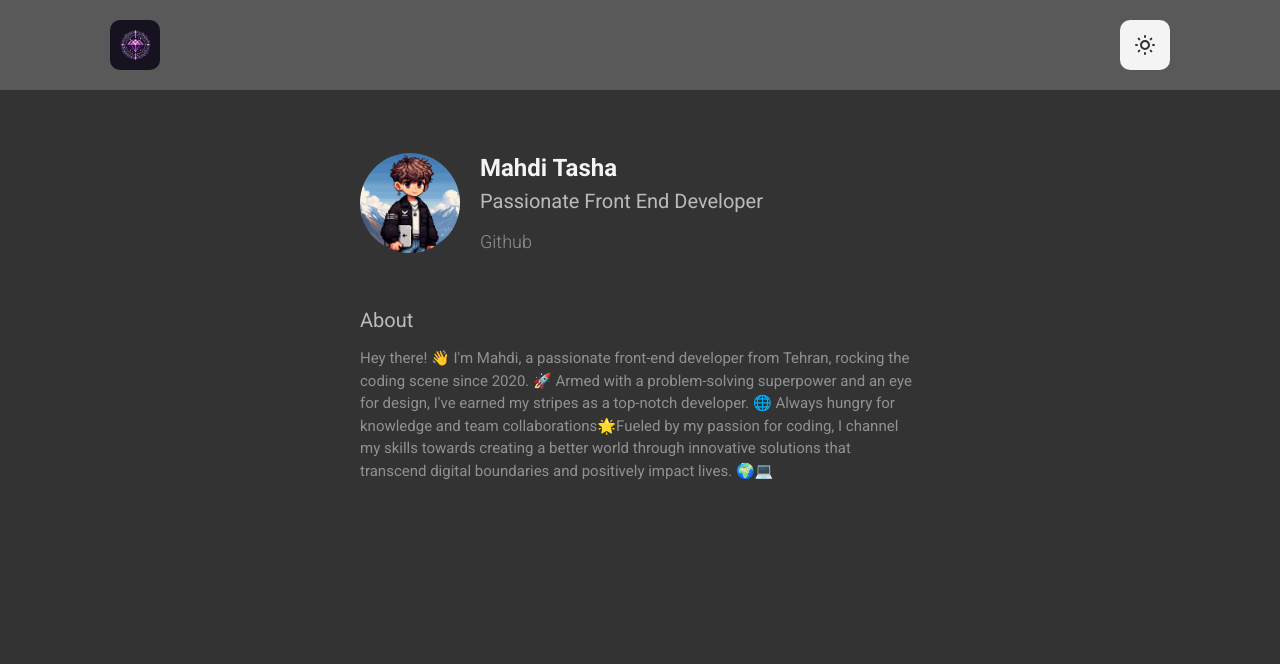
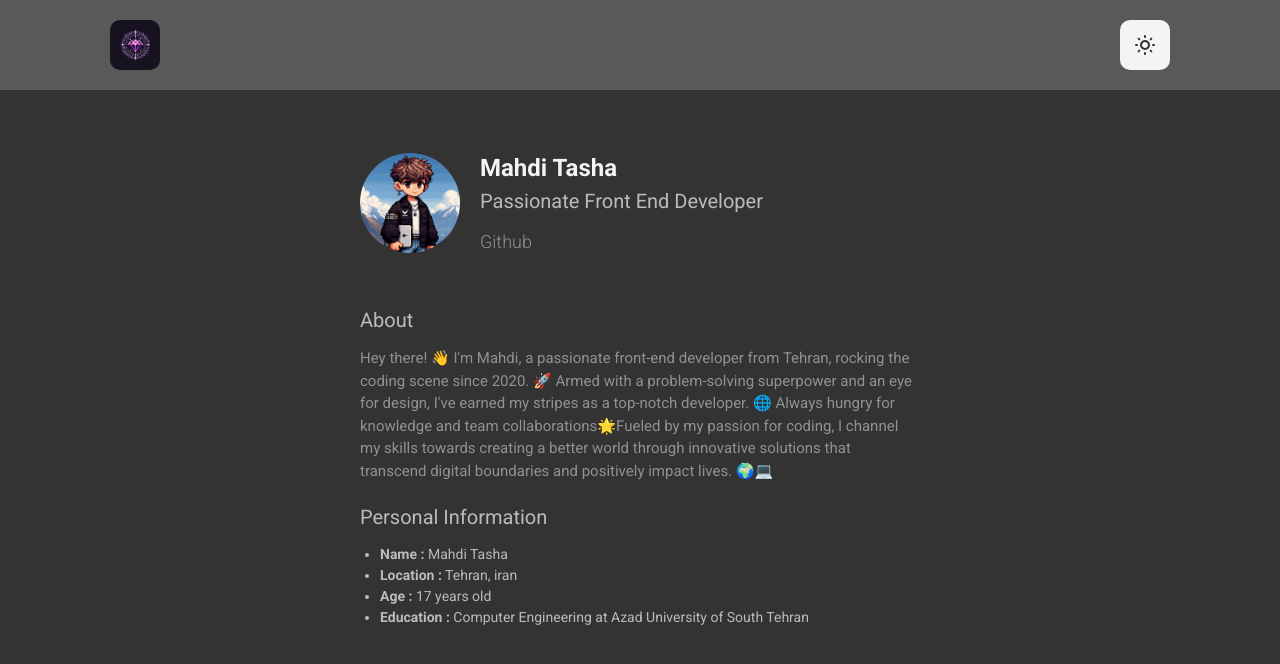
Before and after one commit to tasha-dev/portfolio, a Next.js app: page / in a window 1280 px wide. Shown: the top 664 px of the page. Built offline with nearby package versions, Linux system fonts and the light colour scheme.

Commit message:
added personal info section

```diff
--- a/app/page.tsx
+++ b/app/page.tsx
@@ -3,6 +3,7 @@
 import {ReactNode} from "react";
 import PageComponent from '@/component/pageComponent';
 import AboutComponent from "@/component/section/aboutComponent";
+import PersonalInfoComponent from "@/component/section/personalInfoComponent";
 
 // Creating and exporting home page as default
 export default function HomePage():ReactNode {
@@ -10,6 +11,7 @@ export default function HomePage():ReactNode {
     return (
         <PageComponent>
             <AboutComponent />
+            <PersonalInfoComponent />
         </PageComponent>
     );
 }
--- /dev/null
+++ b/component/section/personalInfoComponent.tsx
@@ -0,0 +1,25 @@
+// Codes by mahdi tasha
+// Importing part
+import {ReactNode} from "react";
+import TitleComponent from "@/chunk/titleComponent";
+import { differenceInYears } from 'date-fns';
+
+// Creating and exporting personal info component as default
+export default function PersonalInfoComponent():ReactNode {
+    // Returning JSX
+    return (
+        <section>
+            <header>
+                <TitleComponent tier={2}>Personal Information</TitleComponent>
+            </header>
+            <main>
+                <ul className={'list-disc ml-[20px]'}>
+                    <li className={'dark:text-light500 text-dark500 lg:text-[14px] text-[12px] font-normal'}><b>Name :</b> Mahdi Tasha</li>
+                    <li className={'dark:text-light500 text-dark500 lg:text-[14px] text-[12px] font-normal'}><b>Location :</b> Tehran, iran</li>
+                    <li className={'dark:text-light500 text-dark500 lg:text-[14px] text-[12px] font-normal'}><b>Age :</b> {differenceInYears(new Date(), new Date('2006-09-18'))} years old</li>
+                    <li className={'dark:text-light500 text-dark500 lg:text-[14px] text-[12px] font-normal'}><b>Education :</b> Computer Engineering at Azad University of South Tehran</li>
+                </ul>
+            </main>
+        </section>
+    );
+}
```
